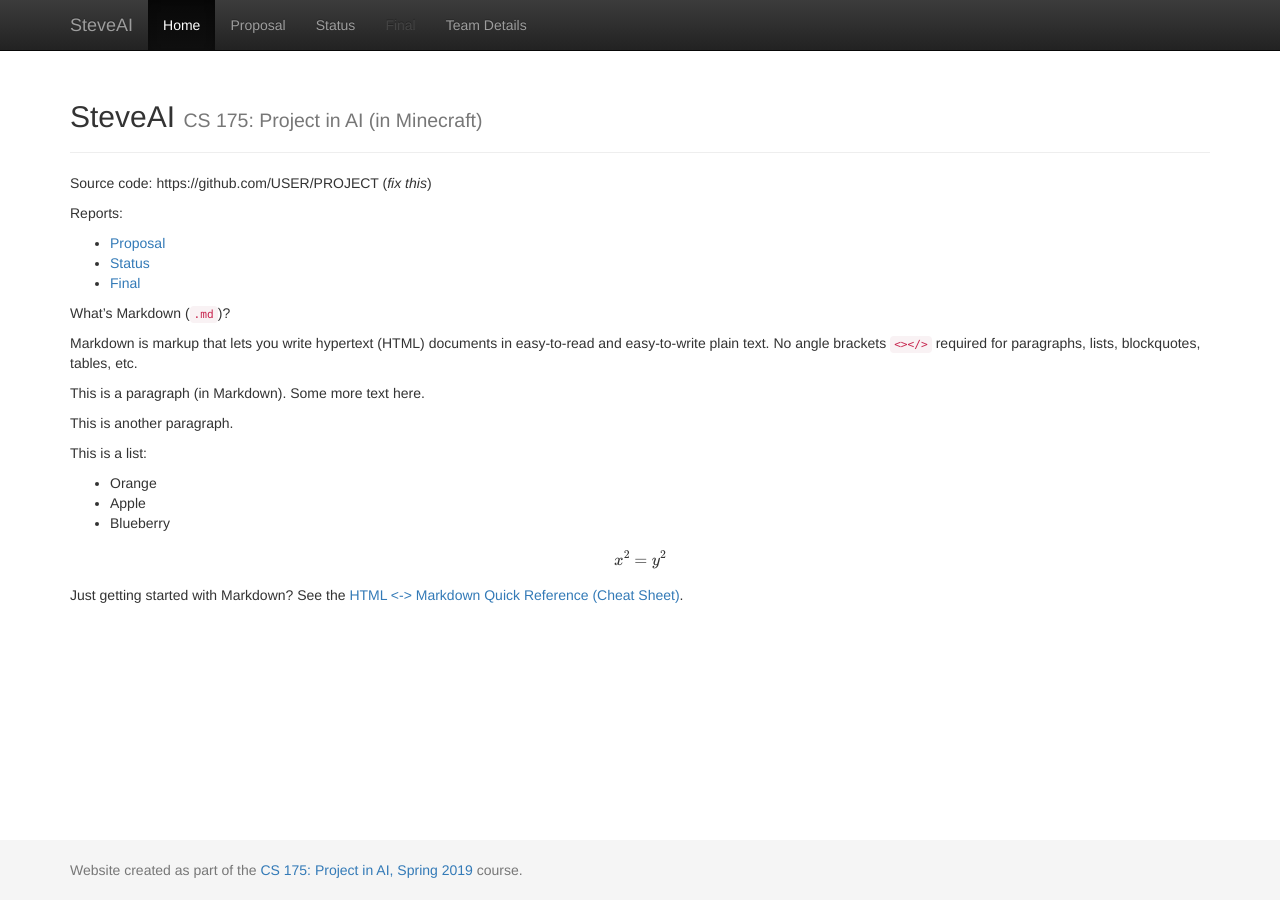
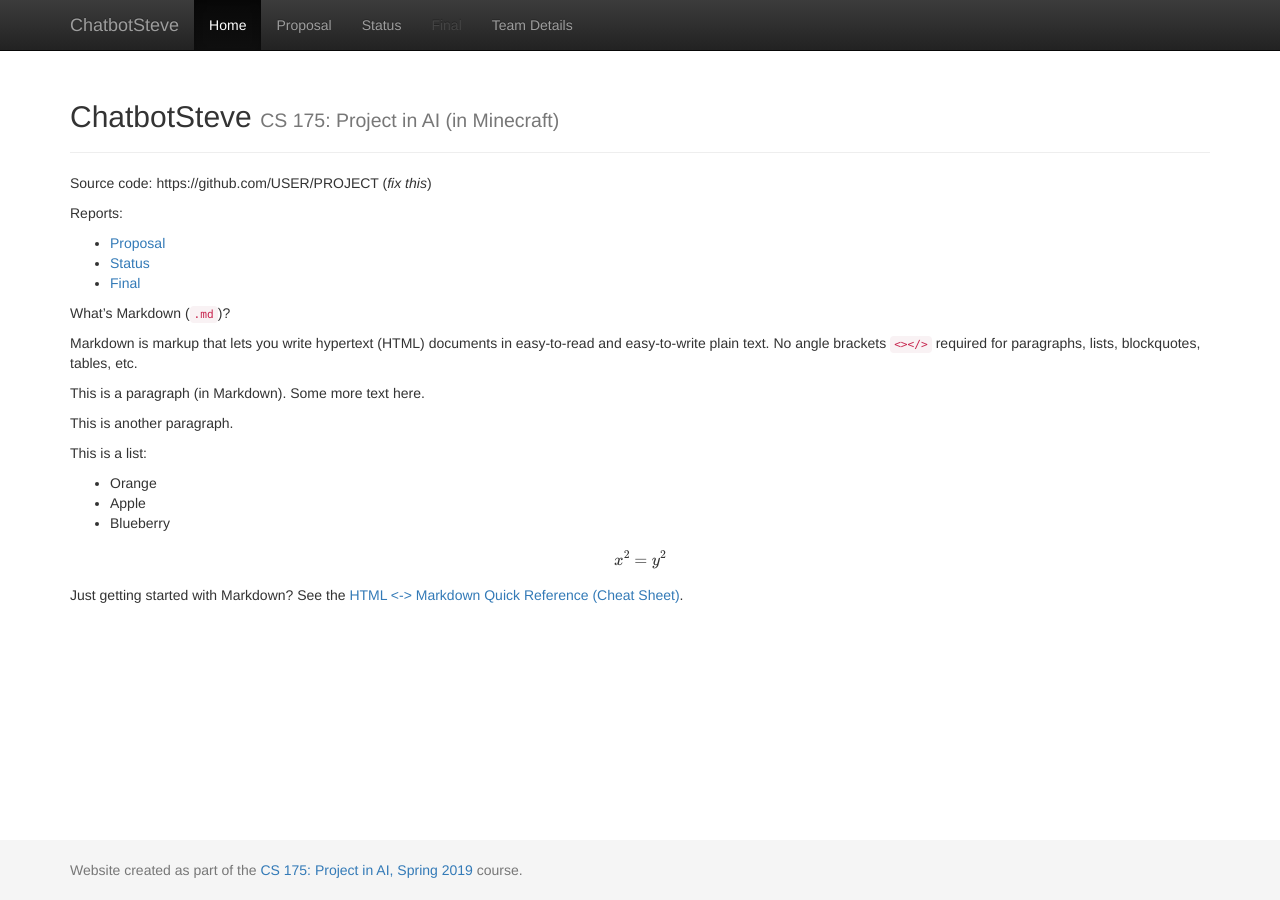
Before and after one commit to RohanMannem/ChatbotSteve, a Jekyll site: the page built from docs/index.md, in a window 1280 px wide. Built offline with Jekyll 4.4.1, drawn with Linux system fonts in a browser that asks for light colours; formulas are drawn with MathJax 3.

Commit message:
Update _config.yml

```diff
--- a/docs/_config.yml
+++ b/docs/_config.yml
@@ -1,7 +1,7 @@
 ###########
 # site.title
 
-title:    'SteveAI'
+title:    'ChatbotSteve'
 subtitle: 'CS 175: Project in AI (in Minecraft)'
 
 
```
